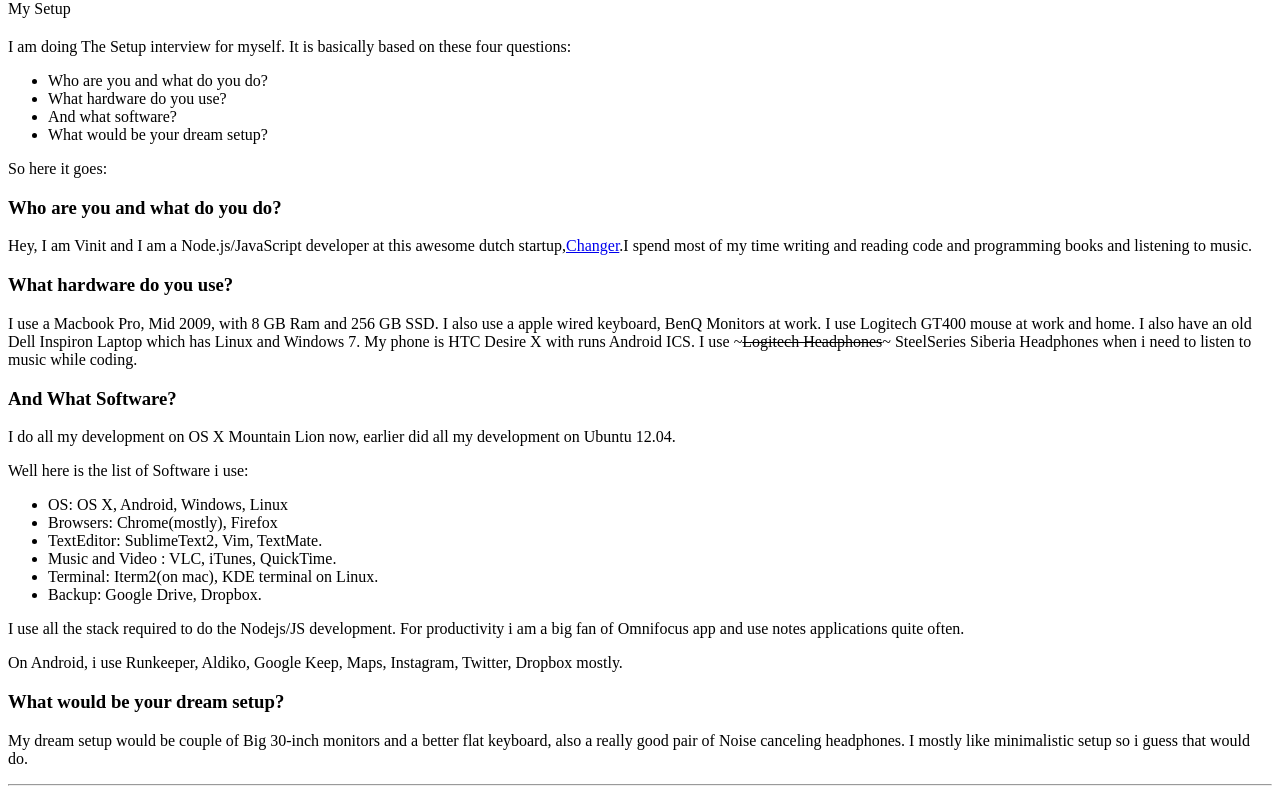
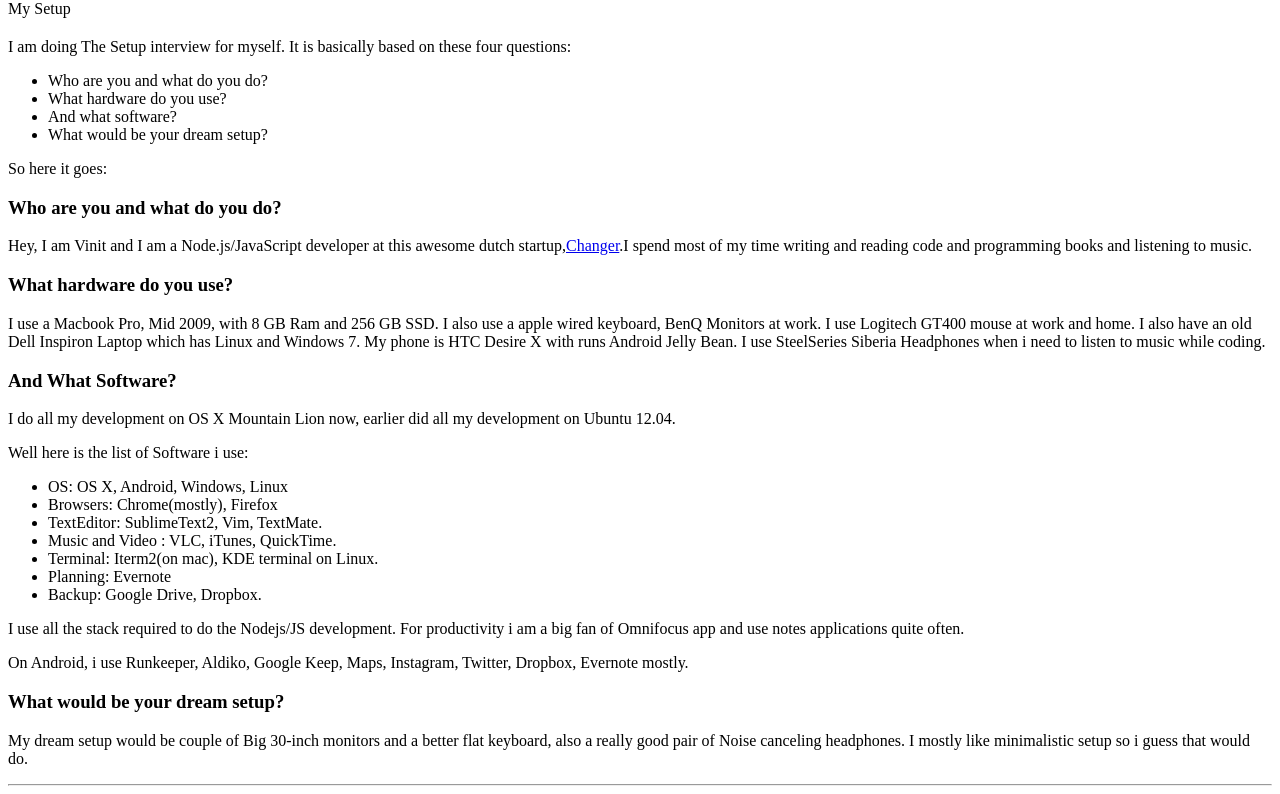
Before and after one commit to vinitkumar/vinitkumar.github.com, a Jekyll site: the page built from _posts/2013-05-26-my-setup.md, in a window 1280 px wide. Shown: the part 312-1106 px from the top of the page. Built offline with Jekyll 4.4.1, drawn with Linux system fonts in a browser that asks for light colours; nearby versions of some CDN libraries; grey boxes are pictures that could not be loaded.

Commit message:
more additions

```diff
--- a/_posts/2013-05-26-my-setup.md
+++ b/_posts/2013-05-26-my-setup.md
@@ -22,8 +22,8 @@
 
 I use a Macbook Pro, Mid 2009, with 8 GB Ram and 256 GB SSD. I also use a apple wired keyboard, BenQ Monitors at work. I use Logitech GT400 mouse at work and home.
 I also have an old Dell Inspiron Laptop which has Linux and Windows 7.
-My phone is HTC Desire X with runs Android ICS.
-I use ~~~Logitech Headphones~~~ SteelSeries Siberia Headphones when i need to listen to music while coding.
+My phone is HTC Desire X with runs Android Jelly Bean.
+I use SteelSeries Siberia Headphones when i need to listen to music while coding.
 
 ### And What Software?
 
@@ -36,12 +36,13 @@
 - TextEditor: SublimeText2, Vim, TextMate.
 - Music and Video : VLC, iTunes, QuickTime.
 - Terminal: Iterm2(on mac), KDE terminal on Linux.
+- Planning: Evernote
 - Backup: Google Drive, Dropbox.
 
 I use all the stack required to do the Nodejs/JS development.
 For productivity i am a big fan of Omnifocus app and use notes applications quite often.
 
-On Android, i use Runkeeper, Aldiko, Google Keep, Maps, Instagram, Twitter, Dropbox mostly.
+On Android, i use Runkeeper, Aldiko, Google Keep, Maps, Instagram, Twitter, Dropbox, Evernote mostly.
 
 ### What would be your dream setup?
 
```
Also changed, not shown: _posts/2013-06-21-This-Could-Be-Some-Plan.md (+1 -2 lines), _posts/2013-07-02-Life-At-A-Startup.md (+1 -2 lines).
